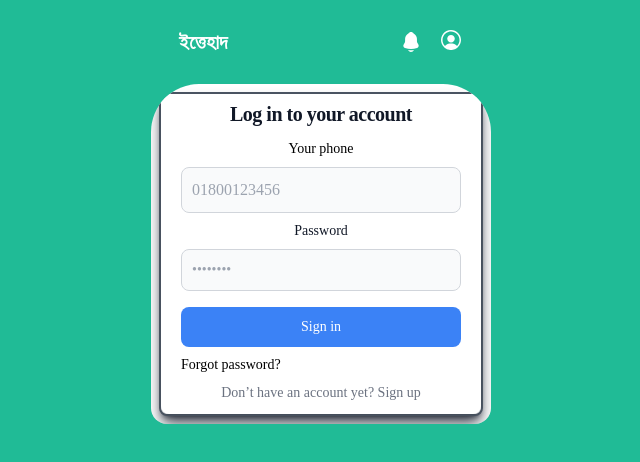
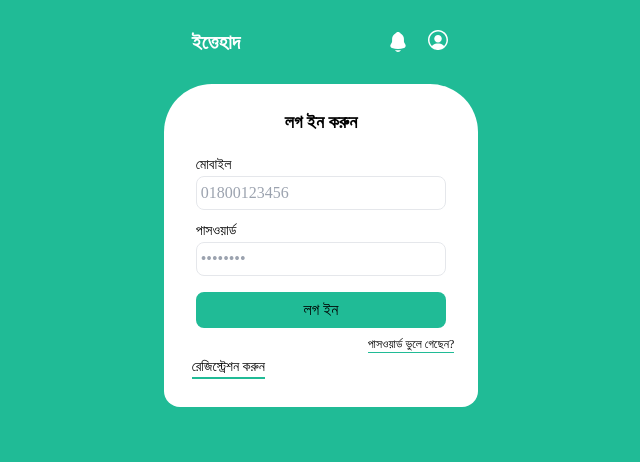
Before and after one commit to anjarulrobin/ittehad, a React (Create React App) app: page /#/login in a window 1280 px wide. Shown: the top 462 px of the page, without its empty margins (319-959 px from the left). Built offline with nearby package versions, Linux system fonts and the light colour scheme; the HTML template or start-up script is replaced by a standard one.

Commit message:
login and discussion page fixed

```diff
--- a/src/components/Discussion.tsx
+++ b/src/components/Discussion.tsx
@@ -54,6 +54,7 @@ export default function Discussion() {
     }, [])
     return (
         <div className="m-2 p-2 rounded-lg">
+            <div className="border rounded-t-lg p-2">
                 <div className="flex">
                     <div>
                         <svg width="36" height="36" viewBox="0 0 36 36" fill="none" xmlns="http://www.w3.org/2000/svg">
@@ -73,23 +74,22 @@ export default function Discussion() {
                     </div>
                 </div>
                 <p className="text-sm font-serif mt-4">
-                জীবের মধ্যে সবচেয়ে সম্পূর্ণতা মানুষের। কিন্তু সবচেয়ে অসম্পূর্ণ হয়ে সে
-                জন্মগ্রহণ করে। বাঘ ভালুক তার জীবনযাত্রার পনেরো- আনা মূলধন নিয়ে
-                আসে প্রকৃতির মালখানা থেকে। জীবরঙ্গভূমিতে মানুষ এসে দেখা দেয়।
+                    বিশ্বকাপ ফুটবলের আসর সম্পর্কে সবাই জানেন। এইসব আসরের নানা প্রসঙ্গ-অনুষঙ্গ সম্পর্কে সচেতন মানুষের সংখ্যাও একেবারে কম নয়। যেখানে এইসব আসরের আয়োজন হয়ে থাকে তার আশেপাশে নানা ধরনের অনাচারের দৃশ্য-অদৃশ্য যে স্রোত প্রবাহিত হয় সে সম্পর্কেও অভিজ্ঞ মহল ওয়াকিফহাল। কাজেই এই আয়োজন কোনো মুসলিম সংখ্যাগরিষ্ঠ দেশে অনুষ্ঠিত হওয়ার মধ্যে মুসলমানদের উল্লসিত হওয়ার কিছু নেই। এখানে ইতিবাচক কোনো কিছু খুঁজে বের করে আত্মতৃপ্তিতে ভোগাটা বাস্তবে হীনম্মন্যতারই আরেক রূপ। বরং তা কোনো কোনো দিক থেকে আরো ভয়াবহ।
                 </p>
-            <p className="flex justify-end text-sm mt-2">
+                <p className="flex justify-end text-sm">
                     ১২ মন্তব্য
                 </p>
-            <div className="flex justify-end">
+            </div>
+
+            <div className="flex justify-end border rounded-b-lg p-2">
                 <svg
                     width="20" height="20" viewBox="0 0 20 20" fill="none" xmlns="http://www.w3.org/2000/svg"
-                    className="mt-4"
                 >
                     <path d="M10 19.0087C9.425 19.0087 8.88333 18.717 8.5 18.2087L7.25 16.542C7.225 16.5087 7.125 16.467 7.08333 16.4587H6.66667C3.19167 16.4587 1.04167 15.517 1.04167 10.8337V6.66699C1.04167 2.98366 2.98333 1.04199 6.66667 1.04199H13.3333C17.0167 1.04199 18.9583 2.98366 18.9583 6.66699V10.8337C18.9583 14.517 17.0167 16.4587 13.3333 16.4587H12.9167C12.85 16.4587 12.7917 16.492 12.75 16.542L11.5 18.2087C11.1167 18.717 10.575 19.0087 10 19.0087ZM6.66667 2.29199C3.68333 2.29199 2.29167 3.68366 2.29167 6.66699V10.8337C2.29167 14.6003 3.58333 15.2087 6.66667 15.2087H7.08333C7.50833 15.2087 7.99167 15.4503 8.25 15.792L9.5 17.4587C9.79167 17.842 10.2083 17.842 10.5 17.4587L11.75 15.792C12.025 15.4253 12.4583 15.2087 12.9167 15.2087H13.3333C16.3167 15.2087 17.7083 13.817 17.7083 10.8337V6.66699C17.7083 3.68366 16.3167 2.29199 13.3333 2.29199H6.66667Z" fill="#174C5A" />
                     <path d="M14.1667 7.29199H5.83334C5.49167 7.29199 5.20834 7.00866 5.20834 6.66699C5.20834 6.32533 5.49167 6.04199 5.83334 6.04199H14.1667C14.5083 6.04199 14.7917 6.32533 14.7917 6.66699C14.7917 7.00866 14.5083 7.29199 14.1667 7.29199Z" fill="#174C5A" />
                     <path d="M10.8333 11.458H5.83334C5.49167 11.458 5.20834 11.1747 5.20834 10.833C5.20834 10.4913 5.49167 10.208 5.83334 10.208H10.8333C11.175 10.208 11.4583 10.4913 11.4583 10.833C11.4583 11.1747 11.175 11.458 10.8333 11.458Z" fill="#174C5A" />
                 </svg>
-                <p className="mx-2 text-sm mt-4">মন্তব্য করুন</p>
+                <p className="mx-2 text-sm">মন্তব্য করুন</p>
             </div>
         </div >
     )
--- a/src/components/Login.tsx
+++ b/src/components/Login.tsx
@@ -1,4 +1,4 @@
-import { useState } from "react"
+import { FormEvent, useState } from "react"
 import { useNavigate } from "react-router-dom";
 import { LoginAPI } from "../apis/login";
 import { LoginCredentials, LoginResponse } from "../types/auth";
@@ -9,15 +9,7 @@ export default function Login() {
     const navigate = useNavigate();
     const [authError, setAuthError] = useState<{ flag: boolean, details: string[] }>({ flag: false, details: [] });
 
-    return (
-        <div className="flex h-[60%] justify-center items-center">
-            <div className="bg-gray-200 shadow-lg shadow-gray-900/80 border-solid border-2 border-gray-600 rounded-lg">
-                <div className="p-2 text-center w-80 h-80 bg-white rounded-lg shadow">
-                    <h1 className="text-xl font-bold leading-tight tracking-tight text-gray-900">
-                        Log in to your account
-                    </h1>
-                    <form className="space-y-2 m-3" action="#" onSubmit={
-                        async (ev) => {
+    const handleSubmit = async (ev: FormEvent<HTMLFormElement>) => {
         ev.preventDefault();
 
         const data = await tryCatch(LoginAPI, auth) as LoginResponse;
@@ -29,39 +21,46 @@ export default function Login() {
             setAuthError({ flag: true, details: [data.error || data.message] });
         }
     }
-                    }>
-                        <div>
-                            <label htmlFor="phone" className="block mb-2 text-sm font-medium text-gray-90">Your phone</label>
+
+    return (
+        <div className="m-4">
+            <p className="mb-2 text-lg text-center font-bold"> লগ ইন করুন</p>
+            <div className="flex justify-center">
+                <form className="" action="#" onSubmit={handleSubmit}>
+                    <div className="m-2">
+                        <label htmlFor="phone" className="w-full text-sm">মোবাইল </label>
                         <input
                             type="phone"
                             name="phone"
-                                id="phone"
                             onChange={(ev) => setAuth({ password: '', ...auth, phone: ev.target.value })}
-                                className="bg-gray-50 border border-gray-300 text-gray-900 rounded-lg block w-full p-2.5" placeholder="01800123456" required={true} />
+                            className="w-full border p-1 rounded-lg"
+                            placeholder="01800123456"
+                            required={true} />
                     </div>
-                        <div>
-                            <label htmlFor="password" className="block mb-2 text-sm font-medium text-gray-900 dark:text-white">Password</label>
+                    <div className="m-2">
+                        <label htmlFor="password" className="w-full text-sm">পাসওয়ার্ড</label>
                         <input
                             type="password"
                             name="password"
-                                id="password"
                             onChange={(ev) => setAuth({ phone: '', ...auth, password: ev.target.value })}
+                            className="w-full border p-1 rounded-lg"
                             placeholder="••••••••"
-                                className="bg-gray-50 border border-gray-300 text-gray-900 sm:text-sm rounded-lg focus:ring-primary-600 focus:border-primary-600 block w-full p-2.5 dark:bg-gray-700 dark:border-gray-600 dark:placeholder-gray-400 dark:text-white dark:focus:ring-blue-500 dark:focus:border-blue-500" required={true} />
+                            required={true} />
                     </div>
                     {
                         authError.flag ? (<div className="text-red-400"> {authError.details} </div>) : (<div></div>)
                     }
-                        <button type="submit" className="w-full text-white bg-blue-500 font-medium rounded-lg text-sm px-5 py-2.5 text-center">Sign in</button>
-                        <div className="flex items-center justify-between">
-                            <a href="#" className="text-sm font-medium text-primary-600 hover:underline dark:text-primary-500">Forgot password?</a>
+                    <div className="bg-[#20BB96] m-2 mt-4 p-1.5 text-center rounded-lg">
+                        <button type="submit">লগ ইন</button>
                     </div>
-                        <p className="text-sm font-light text-gray-500 dark:text-gray-400">
-                            Don’t have an account yet? <a href="#" className="font-medium text-primary-600 hover:underline dark:text-primary-500">Sign up</a>
-                        </p>
+                    <div className="flex justify-end">
+                        <a href="#" className="text-xs font-medium border-b-[1px] border-[#20BB96]">পাসওয়ার্ড ভুলে গেছেন?</a>
+                    </div>
+                    <div className="text-sm font-light m-1 w-fit border-b-2 border-[#20BB96]">
+                        <a href="#" className="font-medium">রেজিস্ট্রেশন করুন</a>
+                    </div>
                 </form>
             </div>
-            </div >
         </div>
 
     )
```
Lines whose indentation alone changed are shown as unchanged.
